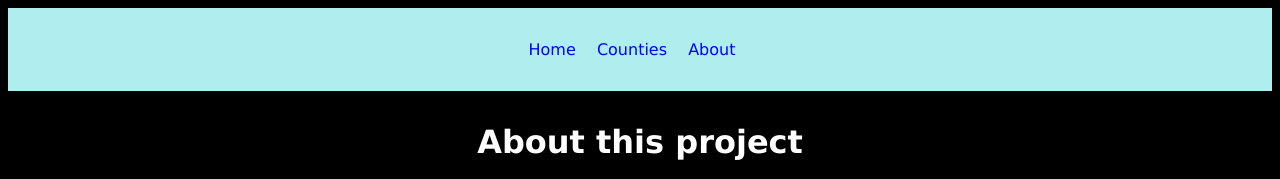
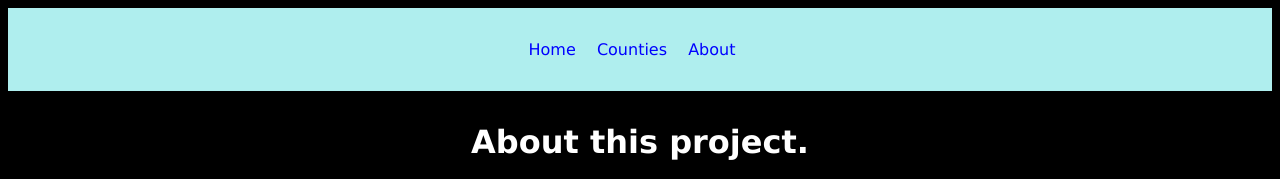
Before and after one commit to sahalmohamed1-lab/Countries-API-project, a website: page about.html in a window 1280 px wide. Shown: the top 179 px of the page. Drawn offline with Linux system fonts and the light colour scheme.

Commit message:
Initial commit

```diff
--- a/about.html
+++ b/about.html
@@ -15,7 +15,7 @@
         </ul>
     </nav>
     <header>
-        <h1>About this project</h1>
+        <h1>About this project.</h1>
     </header>
     <main>
         <p>This website allows you to explore details about various countries worldwide such as their capital cities, the region they are found and their flag.</p>
```
Also changed, not shown: index.html (+1 -1 lines).
